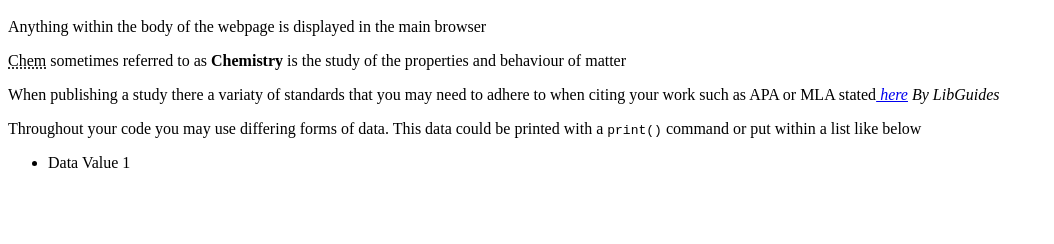
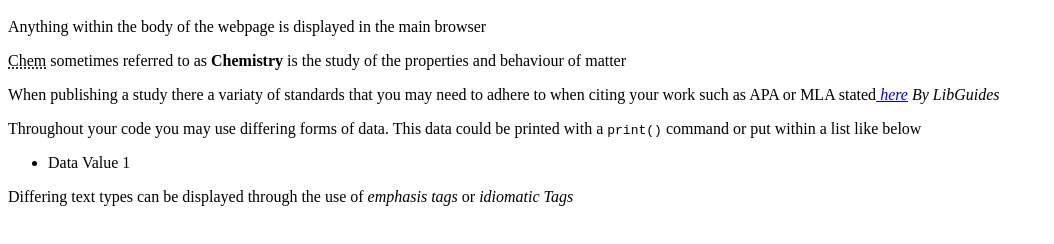
Before and after one commit to HamishDrogemuller/WEB503-Lab-One-22, a website: page src/index.html in a window 1280 px wide. Shown: the part 120-364 px from the top of the page, without its empty margins (0-1054 px from the left). Drawn offline with Linux system fonts and the light colour scheme.

Commit message:
Emphasis and Idiomatic Tags

```diff
--- a/src/index.html
+++ b/src/index.html
@@ -27,6 +27,12 @@
     <ul>
         <li><data value = "879"> Data Value 1</data></li>
     </ul>
+
+        <!--Emphasis and Idiomatic Text Tags-->
+    <p> Differing text types can be displayed through the use of <em>emphasis tags</em> or <i>idiomatic Tags</i></p>
+
+
+
         <script src="" async defer></script>
     </body>
 </html>
```
